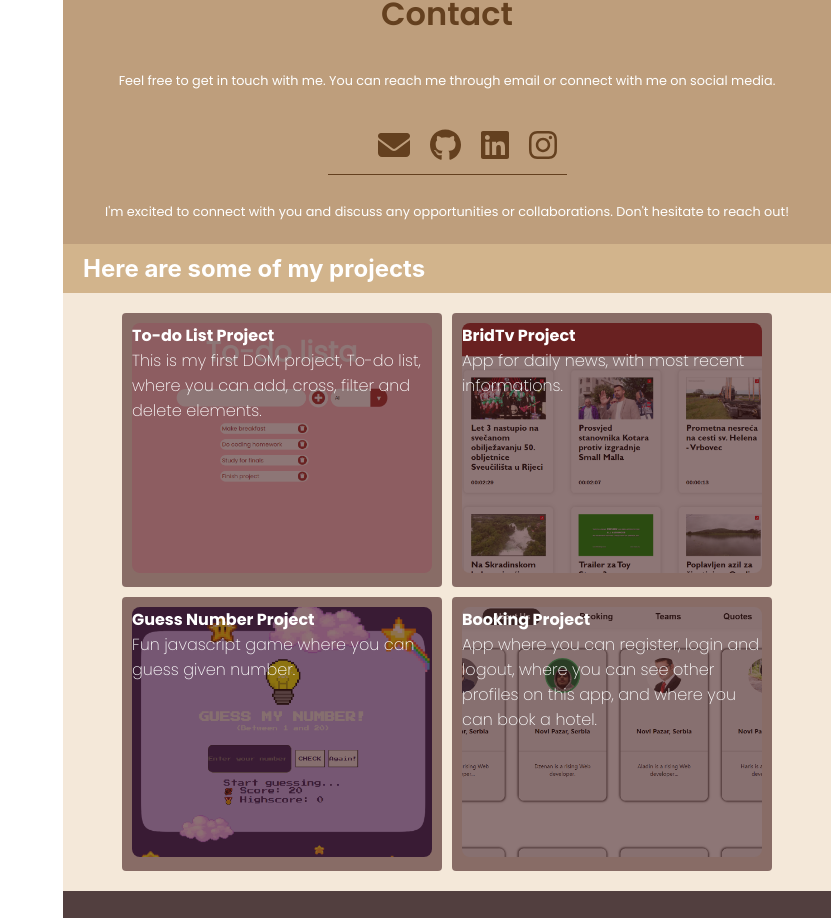
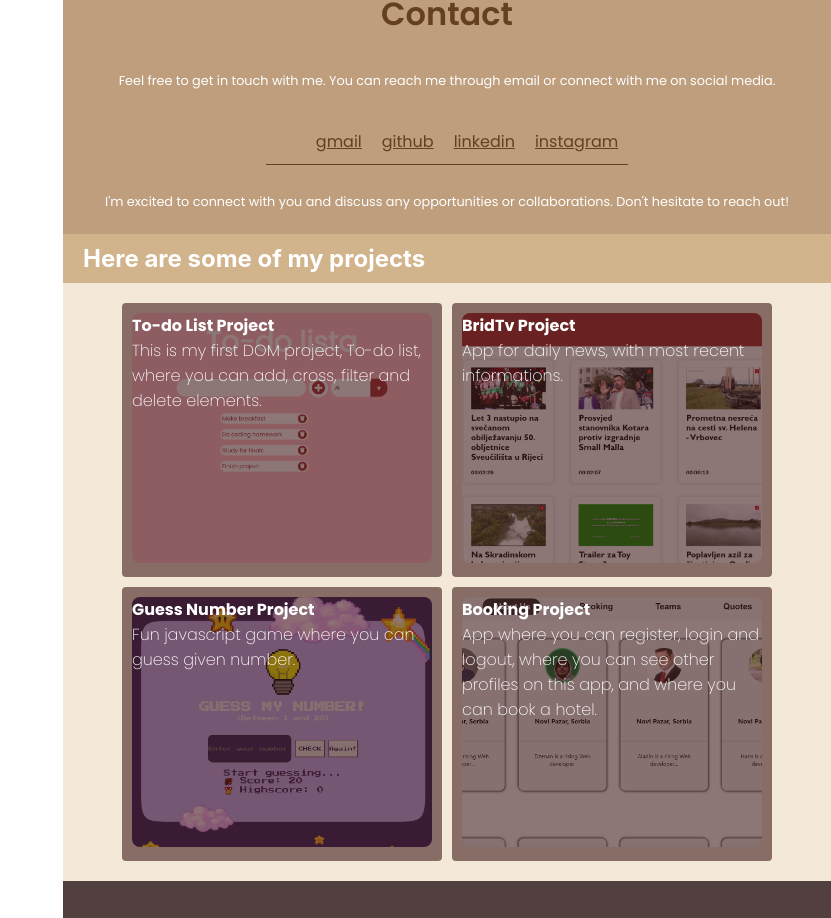
Before and after one commit to merisabesirovic/Portfolio, a React (Create React App) app: page / in a window 1280 px wide. Shown: the part 2258-3176 px from the top of the page, without its empty margins (449-1280 px from the left). Built offline with nearby package versions, Linux system fonts and the light colour scheme.

Commit message:
fixed fontawesome

```diff
--- a/src/components/Contact/Contact.js
+++ b/src/components/Contact/Contact.js
@@ -1,34 +1,34 @@
 import React from "react";
 import "./Contact.css";
-import { FontAwesomeIcon } from "@fortawesome/react-fontawesome";
-import { faEnvelope } from "@fortawesome/free-solid-svg-icons";
-import {
-  faGithub,
-  faLinkedin,
-  faInstagram,
-} from "@fortawesome/free-brands-svg-icons";
+// import { FontAwesomeIcon } from "@fortawesome/react-fontawesome";
+// import { faEnvelope } from "@fortawesome/free-solid-svg-icons";
+// import {
+//   faGithub,
+//   faLinkedin,
+//   faInstagram,
+// } from "@fontawesome/free-brands-svg-icons";
 
-const iconStyle = {
-  fontSize: "2rem",
-  transition: "transform 0.3s ease",
-};
+// const iconStyle = {
+//   fontSize: "2rem",
+//   transition: "transform 0.3s ease",
+// };
 
-const gmail = (
-  <FontAwesomeIcon className="hover-icon" icon={faEnvelope} style={iconStyle} />
-);
-const github = (
-  <FontAwesomeIcon className="hover-icon" icon={faGithub} style={iconStyle} />
-);
-const linkedin = (
-  <FontAwesomeIcon className="hover-icon" icon={faLinkedin} style={iconStyle} />
-);
-const instagram = (
-  <FontAwesomeIcon
-    className="hover-icon"
-    icon={faInstagram}
-    style={iconStyle}
-  />
-);
+// const gmail = (
+//   <FontAwesomeIcon className="hover-icon" icon={faEnvelope} style={iconStyle} />
+// );
+// const github = (
+//   <FontAwesomeIcon className="hover-icon" icon={faGithub} style={iconStyle} />
+// );
+// const linkedin = (
+//   <FontAwesomeIcon className="hover-icon" icon={faLinkedin} style={iconStyle} />
+// );
+// const instagram = (
+//   <FontAwesomeIcon
+//     className="hover-icon"
+//     icon={faInstagram}
+//     style={iconStyle}
+//   />
+// );
 
 export default function Contact() {
   return (
@@ -41,7 +41,7 @@ export default function Contact() {
       <ul className="contact-list">
         <li className="list-item">
           <a className="icon" href="mailto:besiroviccm@gmail.com">
-            {gmail}
+            gmail
           </a>
         </li>
         <li className="list-item">
@@ -50,7 +50,7 @@ export default function Contact() {
             href="https://github.com/merisabesirovic"
             target="blank"
           >
-            {github}
+            github
           </a>
         </li>
         <li className="list-item">
@@ -58,7 +58,7 @@ export default function Contact() {
             className="icon"
             href="https://www.linkedin.com/in/merisa-be%C5%A1irovi%C4%87-6195b7276/"
           >
-            {linkedin}
+            linkedin
           </a>
         </li>
         <li className="list-item">
@@ -66,7 +66,7 @@ export default function Contact() {
             className="icon"
             href="https://instagram.com/01101101_01100010?igshid=NTc4MTIwNjQ2YQ=="
           >
-            {instagram}
+            instagram
           </a>
         </li>
       </ul>
```
